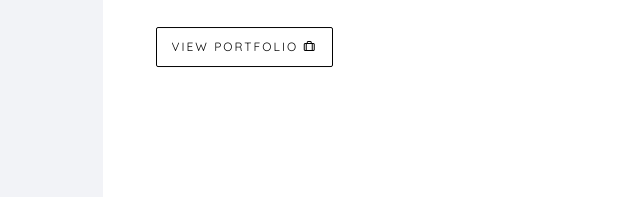
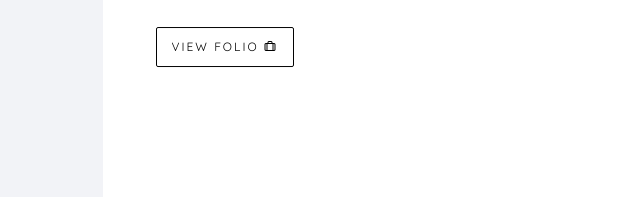
Before and after one commit to hariom-cell/Portfolio, a plain HTML site: page index.html in a window 1280 px wide. Shown: the part 535-732 px from the top of the page, 252-892 px from the left. Drawn offline with nearby package versions, Linux system fonts and the light colour scheme; files whose address does not match are found by name; a web font is replaced by a local one.

Commit message:
include resume

```diff
--- a/index.html
+++ b/index.html
@@ -103,7 +103,7 @@ Copyright <script>document.write(new Date().getFullYear());</script> All rights
 					   					<div class="desc">
 						   					<h1>Hi! <br>I'm Hariom Sehgal</h1>
 						   					<h2>As a Java developer with two years of experience, my career objective is to further develop my skills and expertise in software development while contributing to the success of the organization. I am passionate about learning new technologies and working collaboratively with a team to develop innovative solutions.</h2>
-												<p><a class="btn btn-primary btn-learn" href="images/hariom_resume2022.pdf" target="blank"download>Download CV <i class="icon-download4"></i></a></p>
+												<p><a class="btn btn-primary btn-learn" href="images/hariom.pdf" target="blank"download>Download CV <i class="icon-download4"></i></a></p>
 											</div>
 					   				</div>
 					   			</div>
@@ -120,7 +120,8 @@ Copyright <script>document.write(new Date().getFullYear());</script> All rights
 						   					<h1>I am <br>a Java Developer</h1>
 												<h2>I am eager to work in a challenging and dynamic environment where I can learn and grow as a developer. My objective is to take on new challenges and responsibilities, work with diverse teams, and deliver quality software solutions that exceed expectations. I am dedicated to developing my skills as a developer and contributing to the growth and success of the organization.
 												</h2>
-												<p><a class="btn btn-primary btn-learn" href="images/hariom_resume2022.pdf" target="blank">View Portfolio <i class="icon-briefcase3"></i></a></p>
+												<p><a class="btn btn-primary btn-learn" href="images/hariom.pdf" target="blank">View
+												folio <i class="icon-briefcase3"></i></a></p>
 											</div>
 					   				</div>
 					   			</div>
```
Also changed, not shown: 2 other files.
